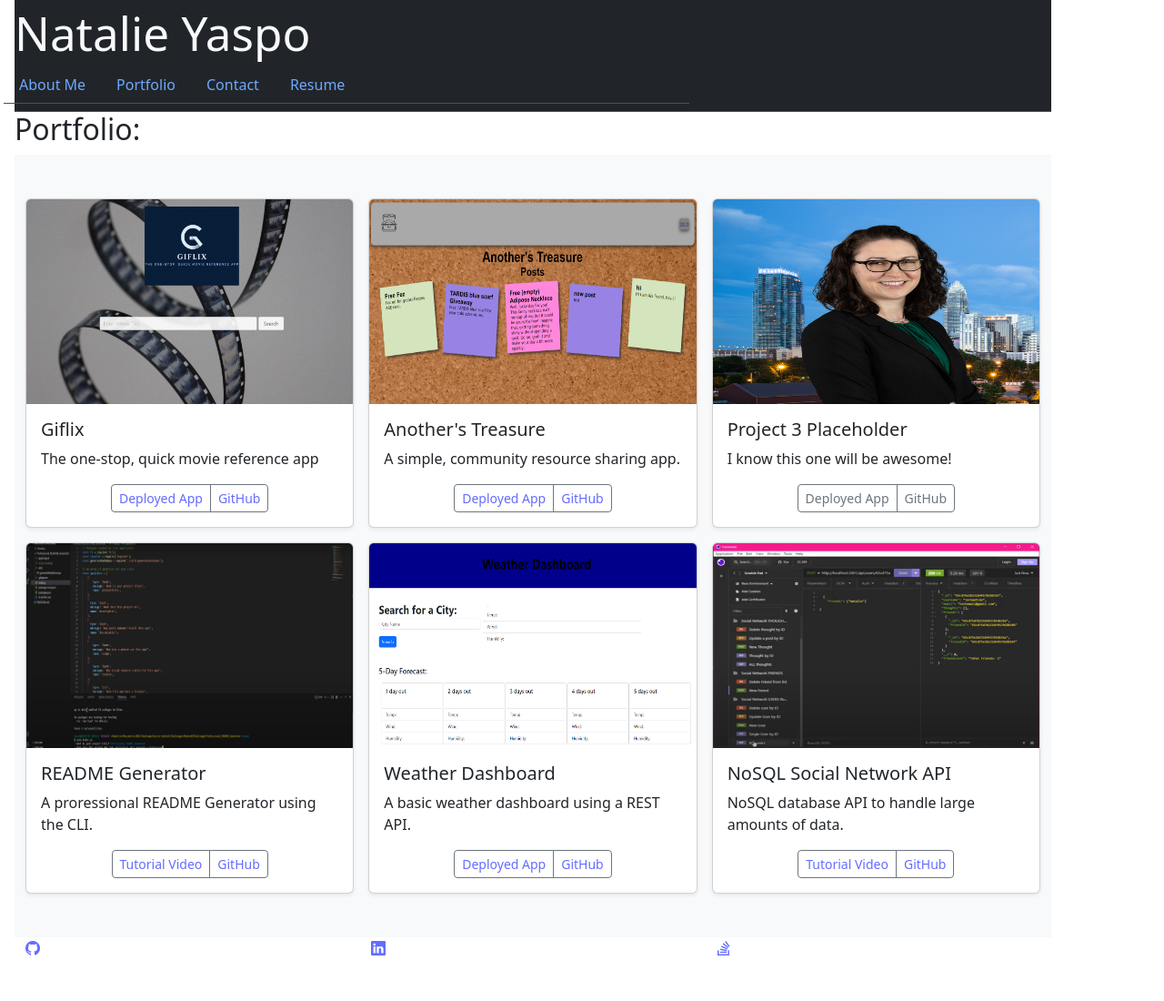
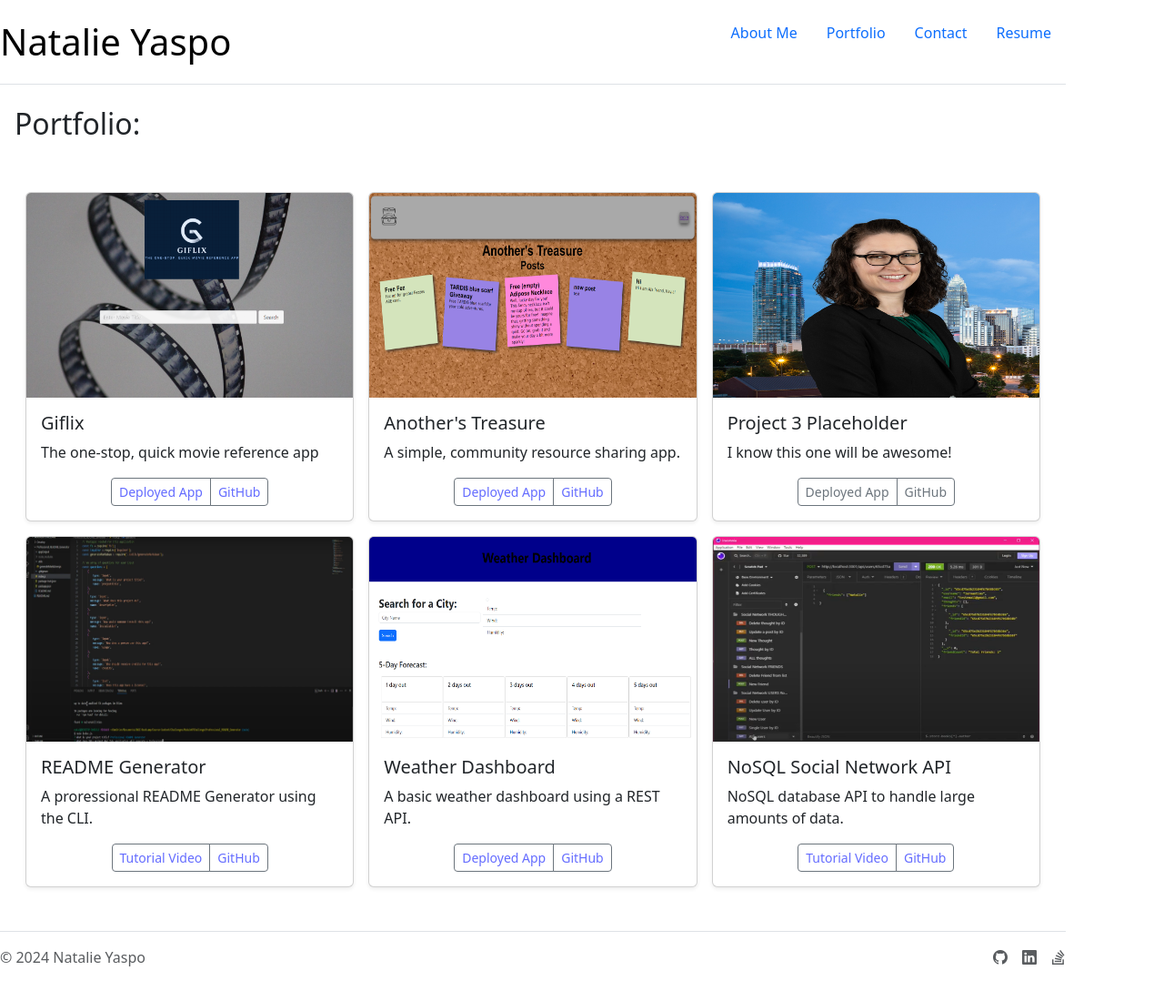
Before and after one commit to NatalieYaspo/Natalie-Yaspo-Portfolio, a React (Vite) app: page /portfolio in a window 1280 px wide. Shown: the top 1100 px of the page at 91% size. Before the commit the page ends 1054 px from the top, so only its background shows below. Built offline with nearby package versions, Linux system fonts and the light colour scheme.

Commit message:
header and footer styled

```diff
--- a/src/App.jsx
+++ b/src/App.jsx
@@ -6,24 +6,32 @@ function App() {
   // The Outlet component will conditionally swap between the different pages according to the URL
   return (
     <>
-      <div className="navbar container bg-dark border-bottom border-body" data-bs-theme="dark">
-        <div className="row">
-          <h1 className="col-md-8 text-light">Natalie Yaspo</h1>
-          <Nav className="col-6 col-md-4" />
-        </div>
-      </div>
+
+      <header className="d-flex flex-wrap justify-content-center py-3 mb-4 border-bottom">
+        <a href="/" className="d-flex align-items-center mb-3 mb-md-0 me-md-auto link-body-emphasis text-decoration-none">
+          <span className="fs-1">Natalie Yaspo</span>
+        </a>
+        <Nav className="col-6 col-md-4" />
+      </header>
+
+
       <main className="mx-3">
         <Outlet />
       </main>
-      <footer>
-        <div className="container">
-        <div className="row">
-          <a className="col-6 col-md-4" href="https://github.com/NatalieYaspo"><i className="bi bi-github"></i></a>
-          <a className="col-6 col-md-4" href="https://www.linkedin.com/in/natalie-yaspo-567a25a8"><i className="bi bi-linkedin"></i></a>
-          <a className="col-6 col-md-4" href="https://stackexchange.com/users/30600440/natalie-yaspo"><i className="bi bi-stack-overflow"></i></a>
-          </div>
+
+
+      <footer className="footer mt-auto py-3 d-flex flex-wrap justify-content-between align-items-center py-3 my-4 border-top">
+        <div className="col-md-4 d-flex align-items-center">
+          <span className="mb-3 mb-md-0 text-body-secondary">© 2024 Natalie Yaspo</span>
         </div>
+
+        <ul className="nav col-md-4 justify-content-end list-unstyled d-flex">
+          <li className="ms-3"><a className="text-body-secondary" href="https://github.com/NatalieYaspo"><i className="bi bi-github" width="24" height="24"></i></a></li>
+          <li className="ms-3"><a className="text-body-secondary" href="https://www.linkedin.com/in/natalie-yaspo-567a25a8"><i className="bi bi-linkedin" width="24" height="24"></i></a></li>
+          <li className="ms-3"><a className="text-body-secondary" href="https://stackexchange.com/users/30600440/natalie-yaspo"><i className="bi bi-stack-overflow" width="24" height="24"></i></a></li>
+        </ul>
       </footer>
+
     </>
   );
 }
--- a/src/components/NavTabs.jsx
+++ b/src/components/NavTabs.jsx
@@ -6,7 +6,7 @@ function NavTabs() {
   const currentPage = useLocation().pathname;
 
   return (
-    <ul className="nav nav-tabs">
+    <ul className="nav nav-pills">
 
       <li className="nav-item">
         <Link
--- a/src/pages/PortfolioPage.jsx
+++ b/src/pages/PortfolioPage.jsx
@@ -11,7 +11,7 @@ export default function Portfolio() {
   return (
     <div>
       <h2>Portfolio:</h2>
-      <div className="album py-5 bg-body-tertiary">
+      <div className="album py-5">
         {/* Change the bg-body-tertiary to a different background color */}
         <div className="container">
 
```
Also changed, not shown: 1 other file (tests, documents, lock files or other folders).
